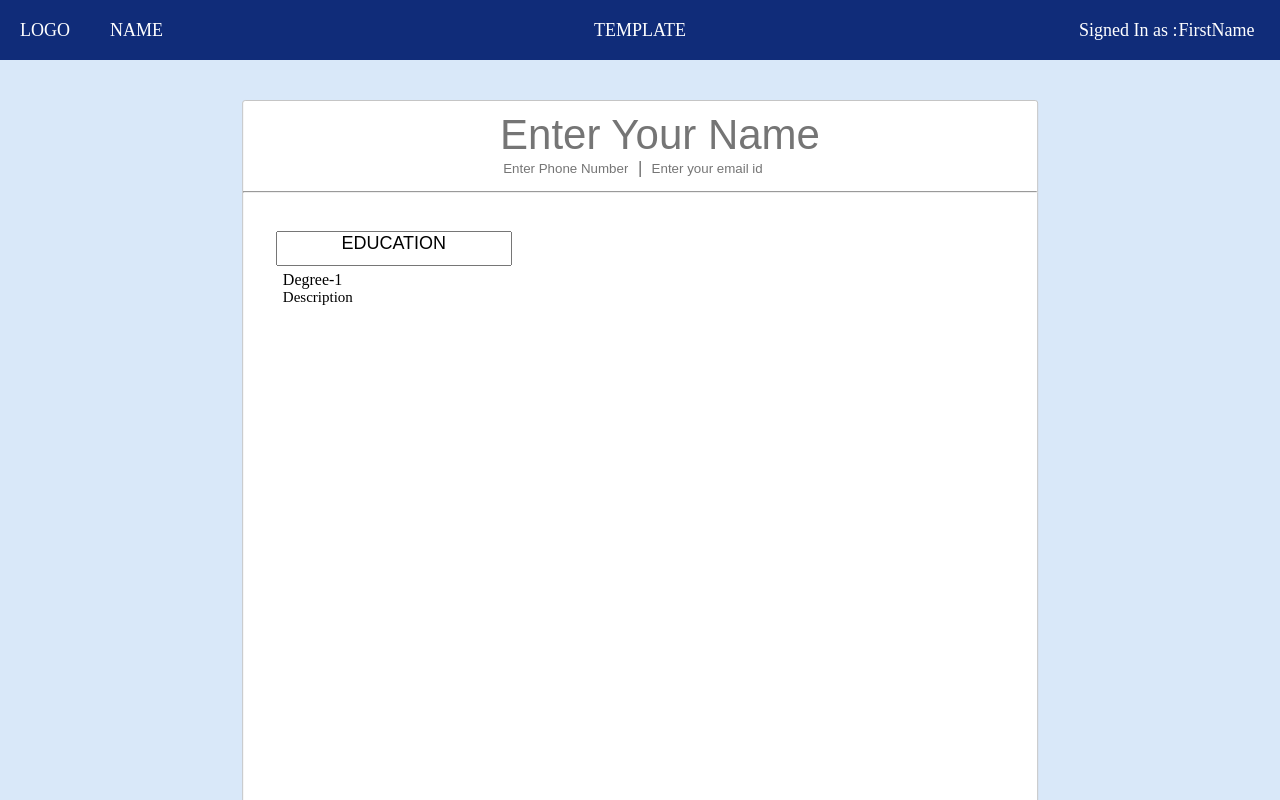
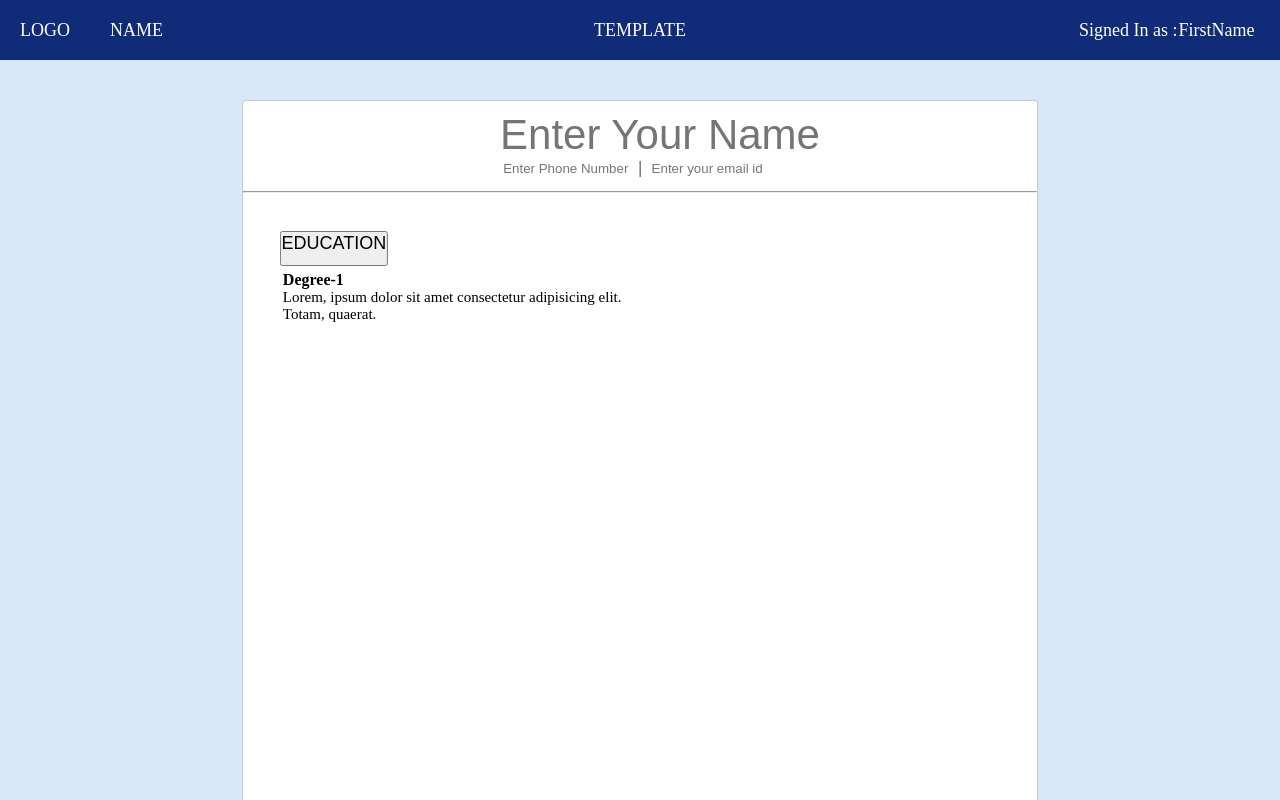
Before and after one commit to naman280104/Prometeo-hackoverflow, a React (Vite) app in the folder frontend/: page / in a window 1280 px wide. Shown: the top 800 px of the page. Built offline with nearby package versions, Linux system fonts and the light colour scheme.

Commit message:
minor changes

```diff
--- a/frontend/src/components/Education.jsx
+++ b/frontend/src/components/Education.jsx
@@ -3,13 +3,13 @@ import React from 'react'
 export default function Education() {
   return (
     <div className='education'>
-        <b><input className='ipfh' type="text" placeholder='EDUCATION'/></b>
+        <button className='ipfh'>EDUCATION</button>
         <div>
             <div className="eds">
-                Degree-1
+               	<b>Degree-1</b>
             </div>
             <div className="desc">
-                Description
+                Lorem, ipsum dolor sit amet consectetur adipisicing elit. Totam, quaerat.
             </div>
         </div>
     </div>
```
